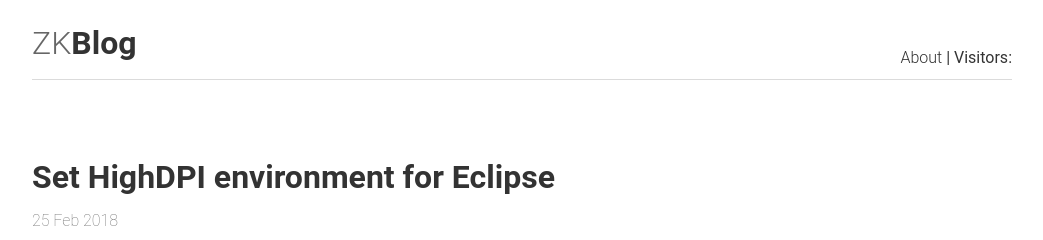
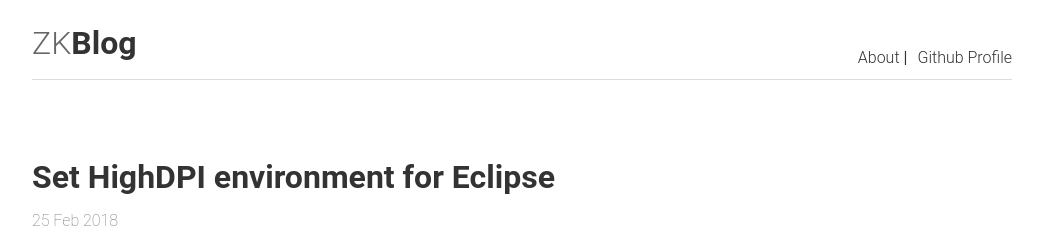
Before and after one commit to wangzk/wangzk.github.io, a Jekyll site: the page built from _posts/2018-02-25-set-high-dpi-for-eclipse.md, in a window 1280 px wide. Shown: the top 240 px of the page, without its empty margins (118-1161 px from the left). Built offline with Jekyll 4.4.1, drawn with Linux system fonts in a browser that asks for light colours; comment, search, counter and statistics services are not loaded.

Commit message:
Update the links.:

```diff
--- a/_includes/link.html
+++ b/_includes/link.html
@@ -1,5 +1 @@
-<!--
-<a href="https://github.com/thereviewindex/monochrome/archive/master.zip">Download</a>
-<a href="https://github.com/thereviewindex/monochrome">Project on Github</a>
--->
-| <span id="busuanzi_container_site_uv">Visitors:<span id="busuanzi_value_site_uv"></span></span>
+|<a href="https://github.com/wangzk">Github Profile</a>
```
